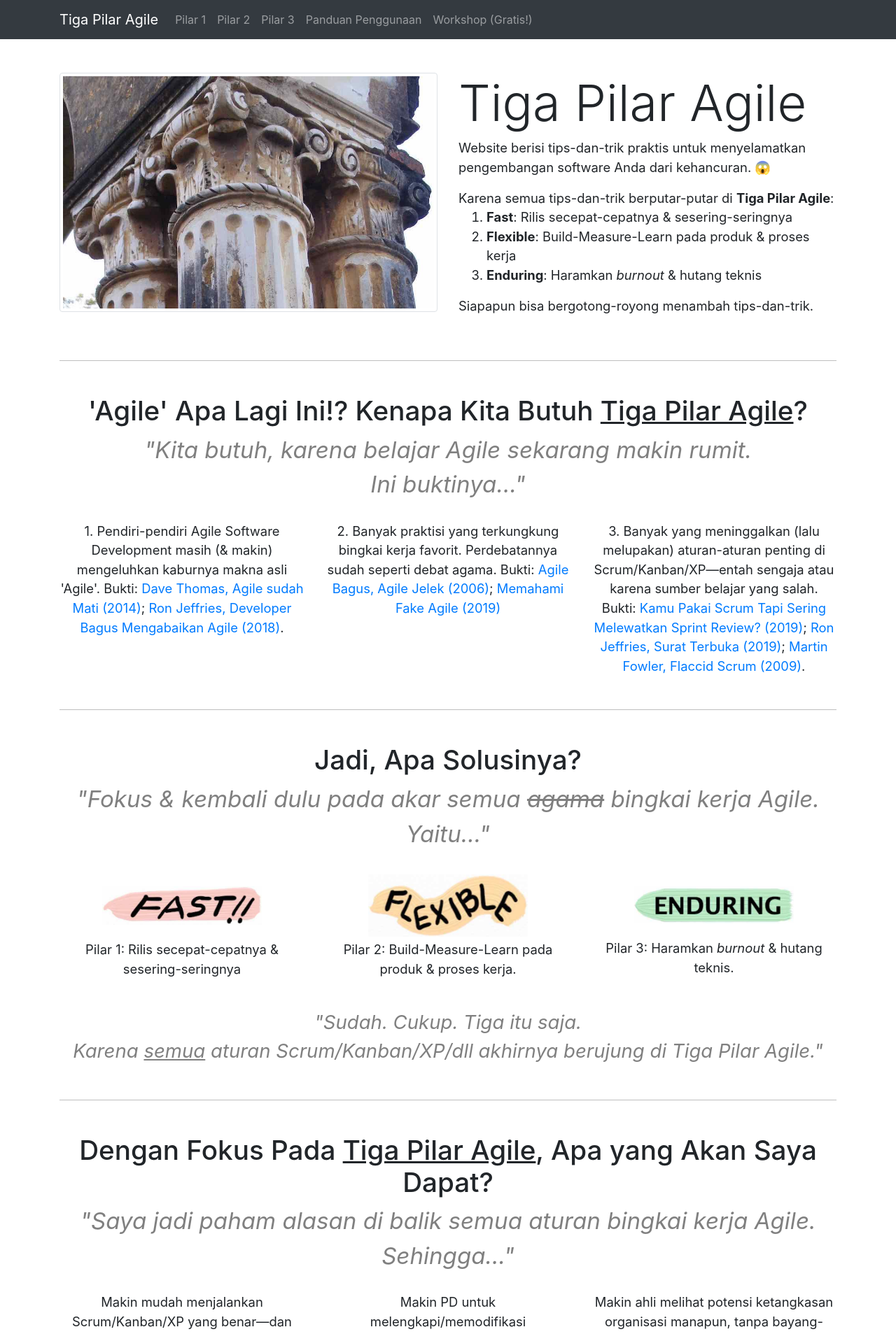
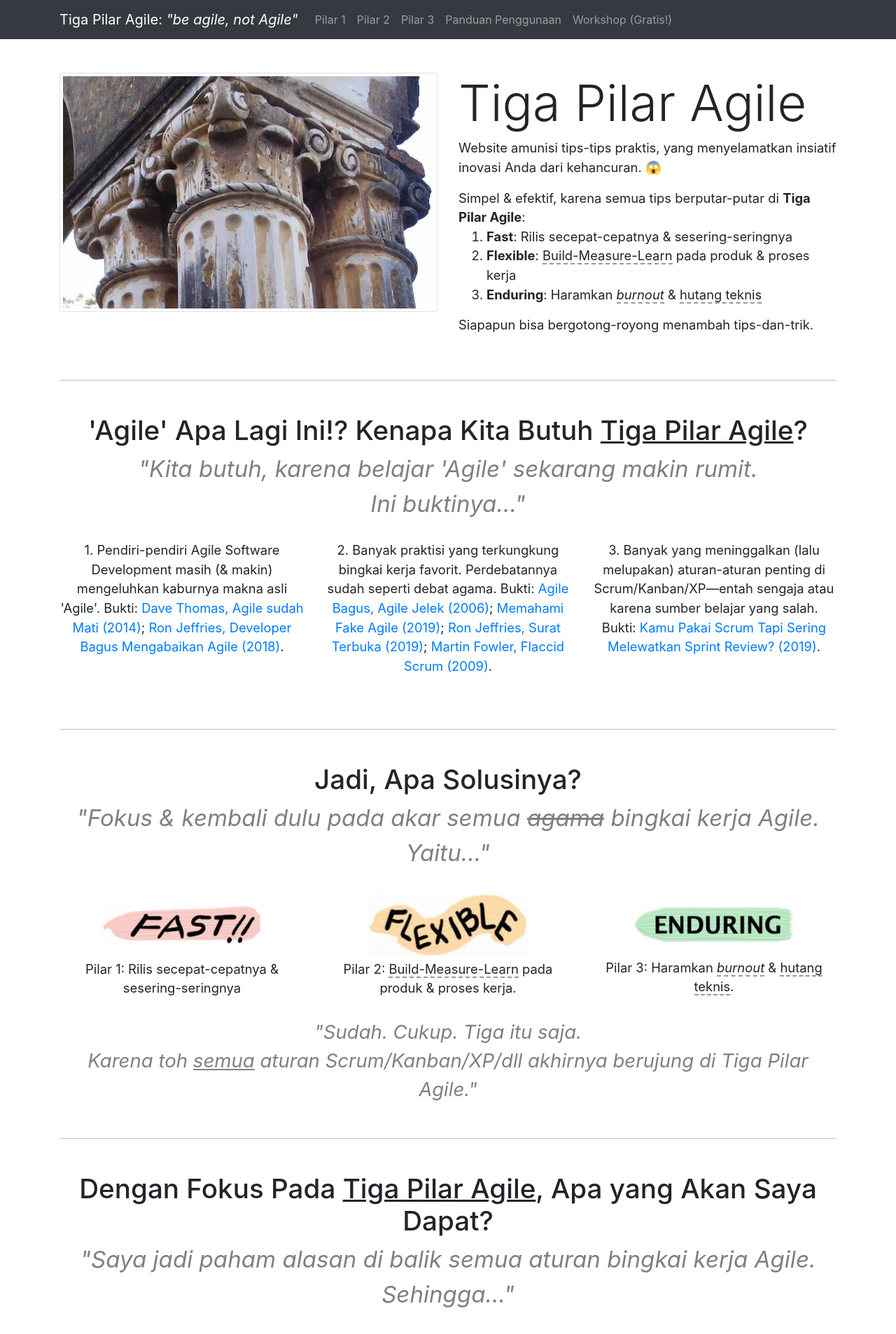
Before and after one commit to 3pillarsofagile/3pillarsOfAgile.github.io, a Jekyll site: the page built from index.html, in a window 1280 px wide. Shown: the top 1907 px of the page at 70% size. Built offline with Jekyll 4.4.1, drawn with Linux system fonts in a browser that asks for light colours; some of the changed text lies outside the part shown.

Commit message:
landing page features: tooltip, images on call to action. navbar highlighting feature.

```diff
--- a/_includes/navbar.html
+++ b/_includes/navbar.html
@@ -1,7 +1,7 @@
 <!-- Navigation -->
 <nav class="navbar navbar-expand-md navbar-dark bg-dark">
   <div class="container">
-    <a class="navbar-brand" href="{{site.url}}">Tiga Pilar Agile</a>
+    <a class="navbar-brand" href="{{site.url}}">Tiga Pilar Agile: <em>"be agile, not Agile"</em></a>
     <button class="navbar-toggler" type="button" data-toggle="collapse" data-target="#navbarSupportedContent" aria-controls="navbarSupportedContent" aria-expanded="false" aria-label="Toggle navigation">
       <span class="navbar-toggler-icon"></span>
     </button>
--- a/assets/css/style.scss
+++ b/assets/css/style.scss
@@ -8,6 +8,10 @@
 }
 a.badge:visited{
   color: white;
+}
+[data-toggle="tooltip"]{
+  border-bottom: 2px dashed #999;
+  text-decoration: none;
 }
 
 .navbar{
@@ -33,10 +37,12 @@
       color: gray;
     }
     .closing-heading{
-      margin-top: 1.5em;
       font-size: 1.5em;
       color: gray;
     }
+  }
+  .col-md-4{
+    margin-bottom: 1.5em;
   }
 }
 
--- a/index.html
+++ b/index.html
@@ -11,13 +11,13 @@
         <div class="col-md-6" style="font-size: 1.15em">
             <h1 class="display-3">Tiga Pilar Agile</h1>
             <p>
-                Website berisi tips-dan-trik praktis untuk menyelamatkan pengembangan software Anda dari kehancuran. 😱
+                Website amunisi tips-tips praktis, yang menyelamatkan insiatif inovasi Anda dari kehancuran. 😱
             </p>
-                Karena semua tips-dan-trik berputar-putar di <strong>Tiga Pilar Agile</strong>:
+                Simpel & efektif, karena semua tips berputar-putar di <strong>Tiga Pilar Agile</strong>:
             <ol>
                 <li><strong>Fast</strong>: Rilis secepat-cepatnya & sesering-seringnya</li>
-                <li><strong>Flexible</strong>: Build-Measure-Learn pada produk & proses kerja</li>
-                <li><strong>Enduring</strong>: Haramkan <em>burnout</em> & hutang teknis</li>
+                <li><strong>Flexible</strong>: <span data-toggle="tooltip" data-placement="top" title="Build-Measure-Learn adalah siklus perbaikan yang bardasarkan data nyata dari lapangan.">Build-Measure-Learn</span> pada produk & proses kerja</li>
+                <li><strong>Enduring</strong>: Haramkan <em data-toggle="tooltip" data-placement="top" title="Burnout adalah kondisi jatuh sakit fisik maupun mental sehingga tidak bisa berkerja dengan performa normal.">burnout</em> & <span data-toggle="tooltip" data-placement="top" title="Hutang teknis adalah segala pekerjaan yang sengaja ditangguhkan akibat tekanan deadline, meskipun sadar dampaknya akan terus memburuk di masa depan.">hutang teknis</span></li>
             </ol>
             <p>
                 Siapapun bisa bergotong-royong menambah tips-dan-trik.
@@ -32,17 +32,17 @@
             'Agile' Apa Lagi Ini!? Kenapa Kita Butuh <u>Tiga Pilar Agile</u>?
         </h2>
         <span class="sub-heading">
-            <em>"Kita butuh, karena belajar Agile sekarang makin rumit.<br>Ini buktinya..."</em>
+            <em>"Kita butuh, karena belajar 'Agile' sekarang makin rumit.<br>Ini buktinya..."</em>
          </span>
          <div class="row" style="margin-top: 1.5em;">
              <div class="col-md-4">
                 1. Pendiri-pendiri Agile Software Development masih (& makin) mengeluhkan kaburnya makna asli 'Agile'. Bukti: <a href="https://pragdave.me/blog/2014/03/04/time-to-kill-agile.html">Dave Thomas, Agile sudah Mati (2014)</a>; <a href="https://ronjeffries.com/articles/018-01ff/abandon-1/">Ron Jeffries, Developer Bagus Mengabaikan Agile (2018)</a>.
              </div>
              <div class="col-md-4">
-                2. Banyak praktisi yang terkungkung bingkai kerja favorit. Perdebatannya sudah seperti debat agama. Bukti: <a href="http://steve-yegge.blogspot.com/2006/09/good-agile-bad-agile_27.html">Agile Bagus, Agile Jelek (2006)</a>; <a href="https://www.forbes.com/sites/stevedenning/2019/05/23/understanding-fake-agile/#356d55274bbe">Memahami Fake Agile (2019)</a>
+                2. Banyak praktisi yang terkungkung bingkai kerja favorit. Perdebatannya sudah seperti debat agama. Bukti: <a href="http://steve-yegge.blogspot.com/2006/09/good-agile-bad-agile_27.html">Agile Bagus, Agile Jelek (2006)</a>; <a href="https://www.forbes.com/sites/stevedenning/2019/05/23/understanding-fake-agile/#356d55274bbe">Memahami Fake Agile (2019)</a>; <a href="https://ronjeffries.com/articles/019-01ff/open-letter/">Ron Jeffries, Surat Terbuka (2019)</a>; <a href="https://martinfowler.com/bliki/FlaccidScrum.html">Martin Fowler, Flaccid Scrum (2009)</a>.
              </div>
              <div class="col-md-4">
-                3. Banyak yang meninggalkan (lalu melupakan) aturan-aturan penting di Scrum/Kanban/XP&mdash;entah sengaja atau karena sumber belajar yang salah. Bukti: <a href="https://medium.com/serious-scrum/you-do-scrum-and-you-often-skip-your-sprint-review-70a75abe65ef">Kamu Pakai Scrum Tapi Sering Melewatkan Sprint Review? (2019)</a>; <a href="https://ronjeffries.com/articles/019-01ff/open-letter/">Ron Jeffries, Surat Terbuka (2019)</a>; <a href="https://martinfowler.com/bliki/FlaccidScrum.html">Martin Fowler, Flaccid Scrum (2009)</a>.
+                3. Banyak yang meninggalkan (lalu melupakan) aturan-aturan penting di Scrum/Kanban/XP&mdash;entah sengaja atau karena sumber belajar yang salah. Bukti: <a href="https://medium.com/serious-scrum/you-do-scrum-and-you-often-skip-your-sprint-review-70a75abe65ef">Kamu Pakai Scrum Tapi Sering Melewatkan Sprint Review? (2019)</a>.
              </div>
          </div>
     </div>
@@ -63,15 +63,15 @@
             </div>
             <div class="col-md-4">
                 <img src="/assets/image/agile-is-flexible.jpeg" alt="" class="img-fluid" style="max-width: 65%;margin: 5px 0;"><br>
-                Pilar 2: Build-Measure-Learn pada produk & proses kerja.
+                Pilar 2: <span data-toggle="tooltip" data-placement="top" title="Build-Measure-Learn adalah siklus perbaikan yang bardasarkan data nyata dari lapangan.">Build-Measure-Learn</span> pada produk & proses kerja.
             </div>
             <div class="col-md-4">
-                    <img src="/assets/image/agile-is-enduring.jpeg" alt="" class="img-fluid" style="max-width: 65%;margin: 22px 0;"><br>
-                Pilar 3: Haramkan <em>burnout</em> & hutang teknis.
+                <img src="/assets/image/agile-is-enduring.jpeg" alt="" class="img-fluid" style="max-width: 65%;margin: 22px 0;"><br>
+                Pilar 3: Haramkan <em data-toggle="tooltip" data-placement="top" title="Burnout adalah kondisi jatuh sakit fisik maupun mental sehingga tidak bisa berkerja dengan performa normal.">burnout</em> & <span data-toggle="tooltip" data-placement="top" title="Hutang teknis adalah segala pekerjaan yang sengaja ditangguhkan akibat tekanan deadline, meskipun sadar dampaknya akan terus memburuk di masa depan.">hutang teknis</span>.
             </div>
         </div>
         <div class="closing-heading">
-            <em>"Sudah. Cukup. Tiga itu saja.<br>Karena <u>semua</u> aturan Scrum/Kanban/XP/dll akhirnya berujung di Tiga Pilar Agile."</em>
+            <em>"Sudah. Cukup. Tiga itu saja.<br>Karena toh <u>semua</u> aturan Scrum/Kanban/XP/dll akhirnya berujung di Tiga Pilar Agile."</em>
         </div>
     </div>
 
@@ -89,14 +89,14 @@
                 Makin mudah menjalankan Scrum/Kanban/XP yang benar&mdash;dan mengajak orang lain ikut serta.
             </div>
             <div class="col-md-4">
-                Makin PD untuk melengkapi/memodifikasi Scrum/Kanban/XP dengan praktik-praktik tangkas lainnya.
+                Makin PD untuk melengkapi/memodifikasi Scrum/Kanban/XP dengan praktik-praktik ketangkasan lainnya.
             </div>
             <div class="col-md-4">
-                Makin ahli melihat potensi ketangkasan organisasi manapun, tanpa bayang-bayang Scrum/Kanban/XP/bingkai-kerja-favorit-apapun.
+                Makin ahli melihat potensi ketangkasan organisasi manapun, lebih dari kotak-kotak Scrum/Kanban/XP/bingkai-kerja-favorit-apapun.
             </div>
         </div>
         <div class="closing-heading">
-            <em>"Jika bingkai kerja (Scrum/Kanban/XP/dll) adalah panduan implementasi Agile besok,<br>Tiga Pilar Agile adalah panduan budaya Agile&mdash;selama-lamanya."</em>
+            <em>"Jika bingkai kerja (Scrum/Kanban/XP/dll) adalah panduan implementasi Agile untuk besok,<br>Tiga Pilar Agile adalah panduan budaya kerja tangkas (agile) untuk selama-lamanya."</em>
         </div>
     </div>
 
@@ -107,17 +107,20 @@
             OK, Perspektif <u>Tiga Pilar Agile</u> Sudah di Otak Saya, Lalu?
         </h2>
         <div class="sub-heading">
-            <em>"Praktikkan praktik-praktiknya! Karena di alam Tiga Pilar Agile, semua adalah praktik. Belajar di..."</em>
+            <em>"Praktikkan praktik-praktiknya! Karena di alam Tiga Pilar Agile, semua adalah praktik. Belajar lewat..."</em>
         </div>
         <div class="row" style="margin-top: 1.5em;">
             <div class="col-md-4">
-                Website
+                <img src="/assets/image/screenshot-website.jpg" alt="" class="img-fluid" style="margin: 22px 0;"><br>
+                Website Ini
             </div>
             <div class="col-md-4">
-                Buku
+                <img src="/assets/image/buku-tiga-pilar-agile-rizky-syaiful.jpg" alt="" class="img-fluid" style="max-width: 250px; margin: 22px 0;"><br>
+                Buku (<a href="https://t.me/RizkySyaiful">pesan di sini</a>)
             </div>
             <div class="col-md-4">
-                Workshop Gratis
+                <img src="/assets/image/mufid-workshop.jpg" alt="" class="img-fluid" style="margin: 22px 0;"><br>
+                <a href="/workshop">Workshop Gratis</a>
             </div>
         </div>
     </div>
```
Also changed, not shown: _includes/footer.html (+11 -0 lines), _practices/organization-retrospective.md (+1 -1 lines), assets/image/buku-tiga-pilar-agile-rizky-syaiful.jpg (added), assets/image/screenshot-website.jpg (added).
